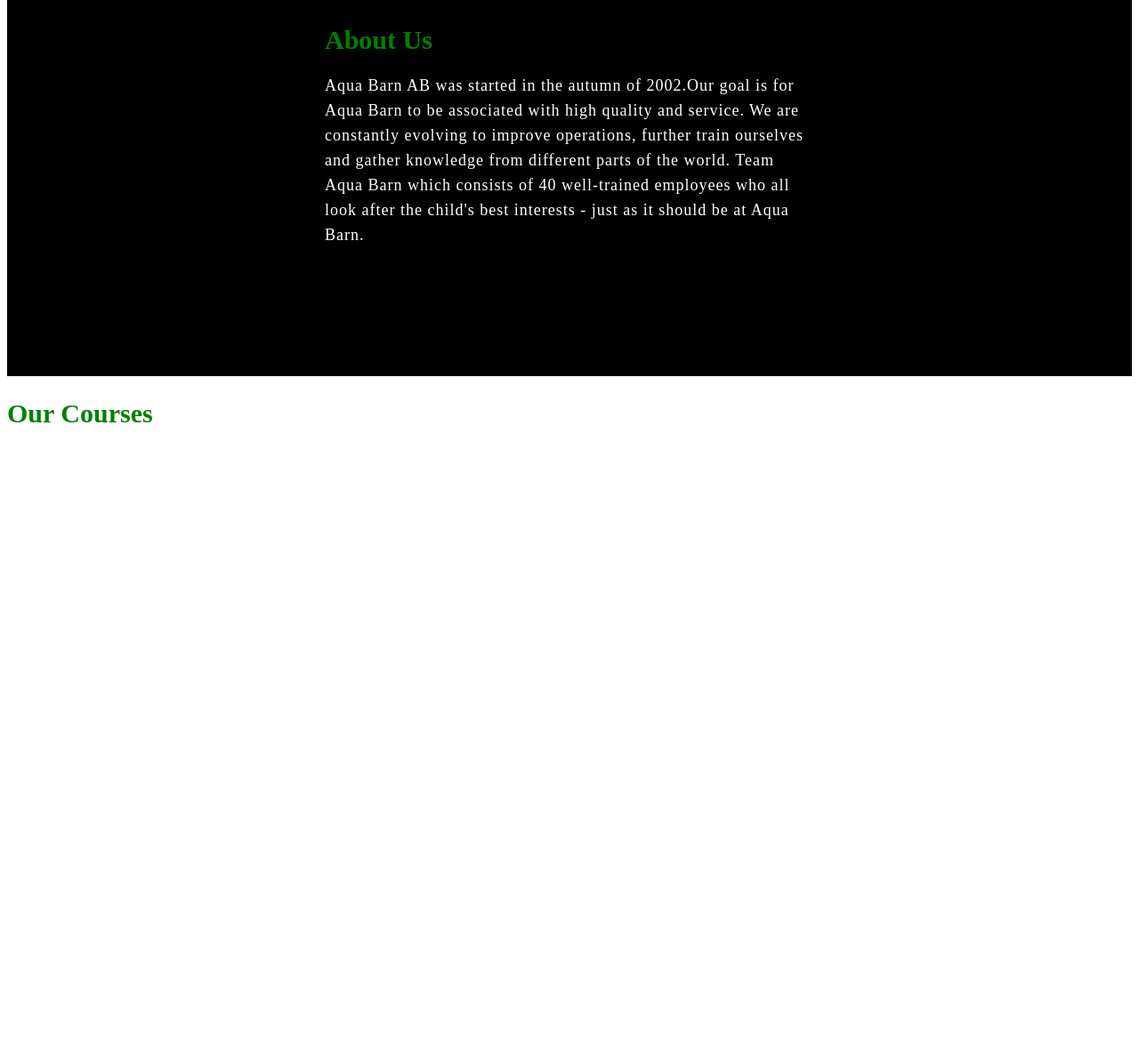
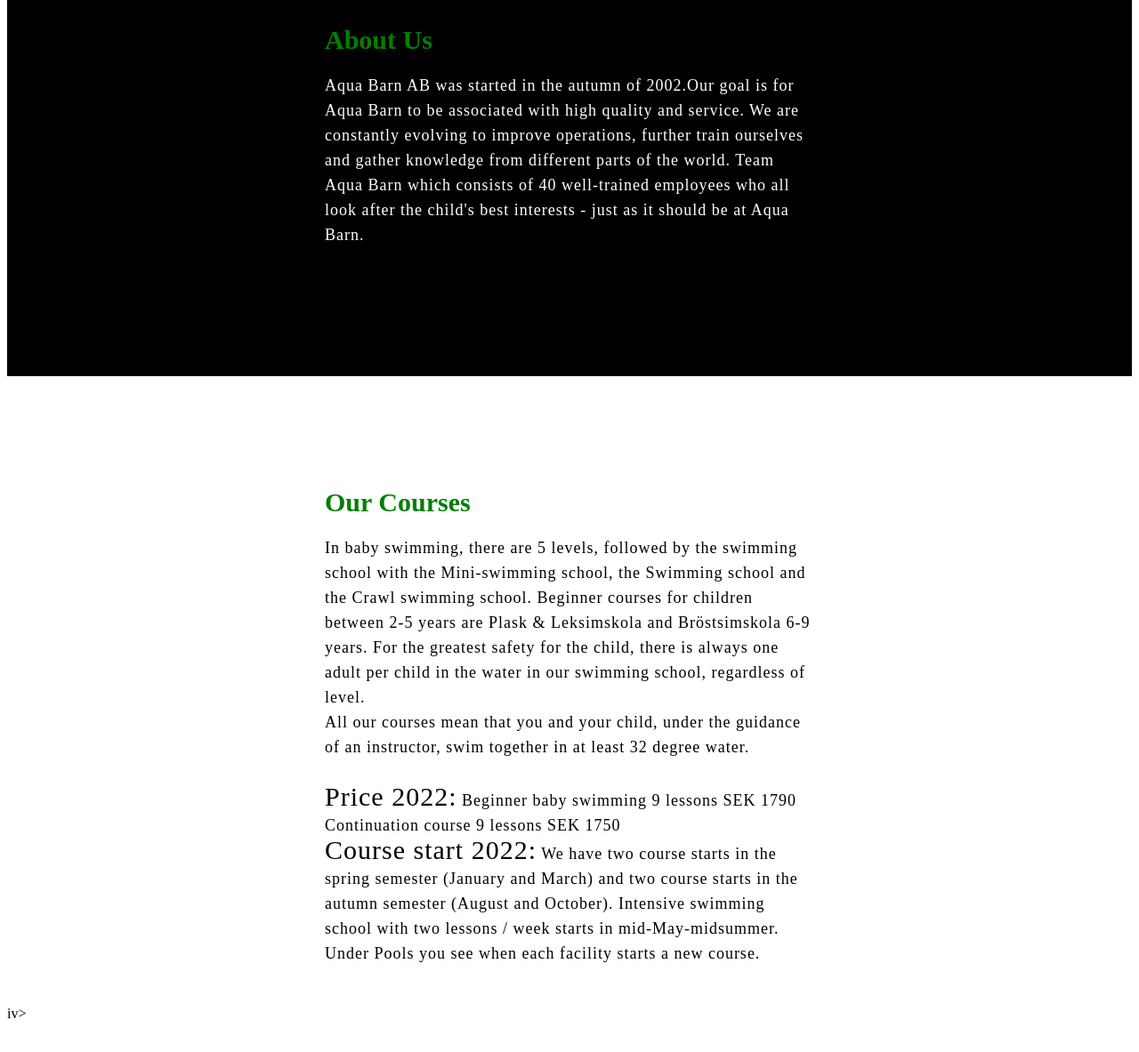
Before and after one commit to Malik784/Aquachild-Swimming-club, a plain HTML site: page index.html in a window 1280 px wide. Shown: the part 905-2088 px from the top of the page at 89% size. Before the commit the page ends 1412 px from the top, so only its background shows below. Drawn offline with Linux system fonts and the light colour scheme.

Commit message:
Add course section

```diff
--- a/assets/css/style.css
+++ b/assets/css/style.css
@@ -37,7 +37,7 @@ padding-right: 10%;
 
 span{
 
-    color: white;
+    color:white;
 }
 
 nav ul li{
@@ -121,3 +121,45 @@ h3{
     font-size: 18px;
     margin-bottom: 45px;
 }
+
+
+/*Styling Course section*/
+
+.course{
+    width: 100%;
+    padding: 100px 0px;
+    background-color:white;
+
+}
+
+.course-text{
+    width: 550px;
+}
+
+.title{
+    width: 1130px;
+    max-width: 95%;
+    margin: 0 auto;
+    display: flex;
+    align-items: center;
+    justify-content: space-around;
+
+}
+
+.course-text h2{
+    font: size 25px; ;
+    text-transform: capitalize;
+    margin-bottom: 20px;
+}
+.course-text p{
+    color:black;
+    letter-spacing: 1px;
+    line-height: 28px;
+    font-size: 18px;
+    margin-bottom: 45px;
+}
+
+.course span{
+    font-size: 30px;
+    color: black;
+}
--- a/index.html
+++ b/index.html
@@ -74,17 +74,41 @@
     </section>
 
 
-    <!--Courses section-->
+     <!--Courses section-->
 
-    <div class="course">
-<div  class="title">
+     <div class="course">
+        <div class="title">
 
-    <h2>Our Courses</h2>
-    <p></p>
-</div>
+            <div class="course-text">
 
 
-    </div>
+
+                <h2>Our Courses</h2>
+                <p>In baby swimming, there are 5 levels, followed by the swimming school with the Mini-swimming school,
+                    the Swimming school and the Crawl swimming school.
+                    Beginner courses for children between 2-5 years are Plask & Leksimskola and Bröstsimskola 6-9 years.
+
+                    For the greatest safety for the child, there is always one adult per child in the water in our
+                    swimming school, regardless of level.
+                   <br>All our courses mean that you and your child, under the guidance of an instructor, swim together in
+                    at least 32 degree water.</br>
+
+                   <br> <span>Price 2022:</span>
+                    Beginner baby swimming 9 lessons SEK 1790
+                    Continuation course 9 lessons SEK 1750</br>
+
+                   <span>Course start 2022:</span>
+                    We have two course starts in the spring semester (January and March) and two course starts in the
+                    autumn semester (August and October).
+
+                    Intensive swimming school with two lessons / week starts in mid-May-midsummer.
+                    Under Pools you see when each facility starts a new course.</p>
+
+            </div>
+
+
+        </div>
+iv>
 
 </body>
 
```
